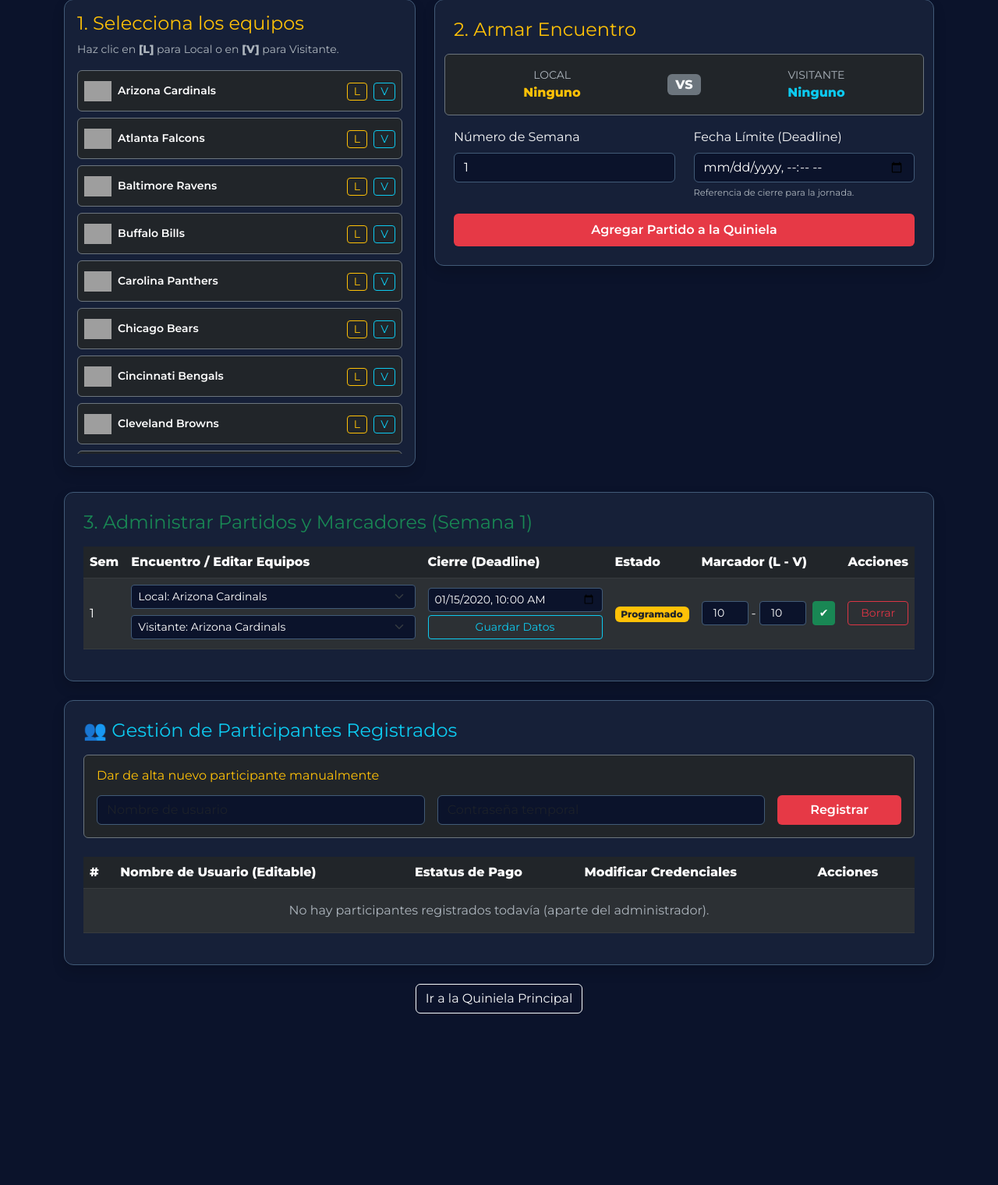
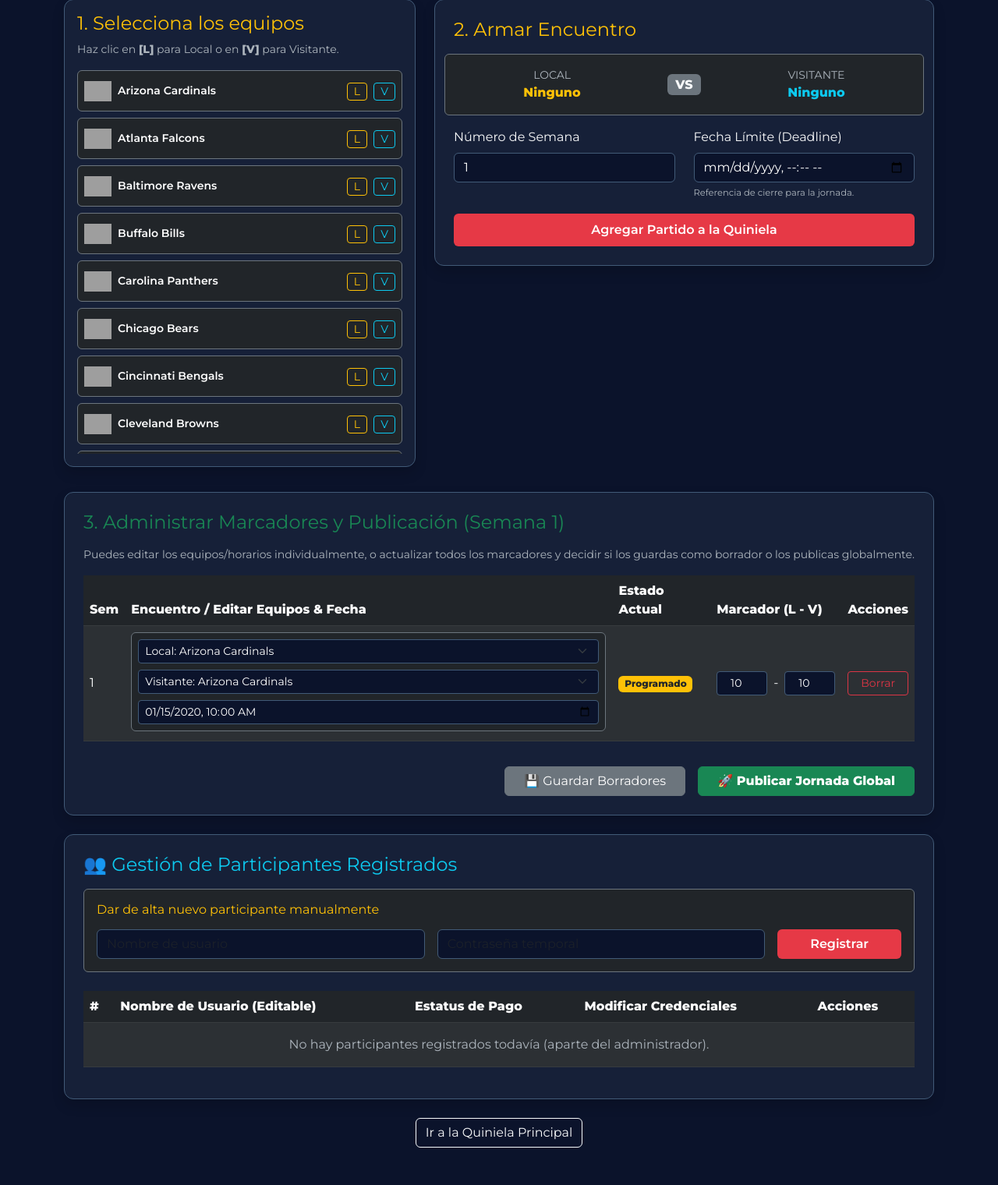
Before and after one commit to Lemustark/nfl-quiniela, a Flask app: page /admin?week=1 in a window 1280 px wide. Shown: the part 146-1666 px from the top of the page at 78% size. Before the commit the page ends 1446 px from the top, so only its background shows below. Run offline with Flask 3, Linux system fonts and the light colour scheme; a user stored in the database is signed in; tables that the repository leaves empty hold one stand-in row (values such as "Sample post"); grey boxes are pictures that could not be loaded.

Commit message:
Agregar guardado de borradores y publicacion global de marcadores

```diff
--- a/app.py
+++ b/app.py
@@ -180,16 +180,9 @@
     deadline_passed = False
     deadline_date = None
     if matches:
-        # Tomamos el deadline más lejano para que la jornada siga abierta mientras haya partidos futuros
         deadline_date = max(m.deadline for m in matches)
-
-        # 1. Obtenemos la hora actual exacta en México
         now_mx = datetime.now(ZoneInfo('America/Mexico_City')).replace(tzinfo=None)
-
-        # 2. Aseguramos que el deadline también esté libre de tz para comparar correctamente
         match_deadline = deadline_date.replace(tzinfo=None) if deadline_date.tzinfo else deadline_date
-
-        # 3. Comparamos
         if now_mx >= match_deadline:
             deadline_passed = True
 
@@ -241,7 +234,6 @@
     matches = Match.query.filter_by(week=current_week).all()
     match_dict = {m.id: m for m in matches}
 
-    # Calcular si el deadline de la semana ya pasó usando el max deadline
     deadline_passed = False
     if matches:
         first_match_deadline = max(m.deadline for m in matches)
@@ -249,7 +241,6 @@
         if now_mx >= first_match_deadline:
             deadline_passed = True
 
-    # Excluir al usuario 'admin' de la lista de participantes por ética
     users = User.query.filter(User.username != 'admin').all()
     scores = []
 
@@ -264,12 +255,12 @@
             if match:
                 choice = 'L' if p.chosen_team == match.home_team else 'V'
 
-                # CANDADO: Solo mostrar el pronóstico de otros si ya pasó el deadline
                 if deadline_passed or u.id == current_user.id:
                     user_match_choices[p.match_id] = choice
                 else:
                     user_match_choices[p.match_id] = '🔒'
 
+                # Solo contabiliza puntos si el partido está publicado como 'final'
                 if match.status == 'final':
                     total_predicted += 1
                     winner = None
@@ -368,7 +359,6 @@
                 )
             return redirect(url_for('admin', week=week))
 
-        # --- NUEVA ACCIÓN: EDITAR PARTIDO (EQUIPOS Y DEADLINE) ---
         elif action == 'edit_match':
             match_id = int(request.form.get('match_id'))
             home_team = request.form.get('edit_home_team')
@@ -408,6 +398,39 @@
                 flash('Marcador actualizado correctamente.', 'success')
             return redirect(url_for('admin', week=current_week) + '#scores-section')
 
+        # --- NUEVA ACCIÓN: GUARDAR BORRADORES EN LOTE ---
+        elif action == 'save_all_scores':
+            match_ids = request.form.getlist('match_ids')
+            for m_id in match_ids:
+                match = Match.query.get(int(m_id))
+                if match:
+                    home_val = request.form.get(f'home_score_{m_id}')
+                    away_val = request.form.get(f'away_score_{m_id}')
+                    if home_val is not None and away_val is not None:
+                        match.home_score = int(home_val)
+                        match.away_score = int(away_val)
+                        if match.status == 'scheduled':
+                            match.status = 'saved'
+            db.session.commit()
+            flash('Marcadores guardados como borrador correctamente.', 'success')
+            return redirect(url_for('admin', week=current_week) + '#scores-section')
+
+        # --- NUEVA ACCIÓN: PUBLICAR JORNADA GLOBAL ---
+        elif action == 'publish_week':
+            match_ids = request.form.getlist('match_ids')
+            for m_id in match_ids:
+                match = Match.query.get(int(m_id))
+                if match:
+                    home_val = request.form.get(f'home_score_{m_id}')
+                    away_val = request.form.get(f'away_score_{m_id}')
+                    if home_val is not None and away_val is not None:
+                        match.home_score = int(home_val)
+                        match.away_score = int(away_val)
+                    match.status = 'final'
+            db.session.commit()
+            flash('¡Jornada publicada oficialmente! Tabla de posiciones actualizada.', 'success')
+            return redirect(url_for('admin', week=current_week) + '#scores-section')
+
         elif action == 'delete_match':
             match_id = int(request.form.get('match_id'))
             Prediction.query.filter_by(match_id=match_id).delete()
@@ -433,7 +456,6 @@
                 flash(f'Participante "{new_username}" registrado exitosamente.', 'success')
             return redirect(url_for('admin', week=current_week) + '#users-section')
 
-        # --- ACCIÓN MEJORADA: EDITAR USUARIO (NOMBRE Y/O CONTRASEÑA) ---
         elif action == 'edit_user':
             user_id = int(request.form.get('user_id'))
             new_username = request.form.get('edit_username', '').strip()
@@ -442,7 +464,6 @@
 
             if user_to_edit:
                 if new_username and new_username != user_to_edit.username:
-                    # Validar que no exista otro usuario con ese nombre
                     if User.query.filter_by(username=new_username).first():
                         flash(f'El nombre de usuario "{new_username}" ya está en uso.', 'danger')
                         return redirect(url_for('admin', week=current_week) + '#users-section')
--- a/templates/admin.html
+++ b/templates/admin.html
@@ -84,93 +84,98 @@
     </div>
 </form>
 
-<!-- SECCIÓN 3: Actualizar Marcadores y Editar Partidos -->
+<!-- SECCIÓN 3: GESTIÓN DE MARCADORES Y PUBLICACIÓN EN LOTE -->
 <div class="card card-match p-4 shadow mt-2 mb-4" id="scores-section">
-    <h4 class="mb-3 text-success">3. Administrar Partidos y Marcadores (Semana {{ week }})</h4>
+    <h4 class="mb-3 text-success">3. Administrar Marcadores y Publicación (Semana {{ week }})</h4>
+    <p class="text-muted small mb-3">Puedes editar los equipos/horarios individualmente, o actualizar todos los marcadores y decidir si los guardas como borrador o los publicas globalmente.</p>
+
+    <form method="POST" action="{{ url_for('admin', week=week) }}#scores-section">
         <div class="table-responsive">
             <table class="table table-dark table-striped align-middle">
                 <thead>
                     <tr>
                         <th>Sem</th>
-                    <th>Encuentro / Editar Equipos</th>
-                    <th>Cierre (Deadline)</th>
-                    <th>Estado</th>
+                        <th>Encuentro / Editar Equipos & Fecha</th>
+                        <th>Estado Actual</th>
                         <th>Marcador (L - V)</th>
                         <th>Acciones</th>
                     </tr>
                 </thead>
                 <tbody>
                     {% for m in matches %}
+                        <input type="hidden" name="match_ids" value="{{ m.id }}">
                         <tr>
                             <td>{{ m.week }}</td>
-                        <!-- Formulario para editar Equipos y Deadline del partido -->
                             <td>
-                            <form method="POST" action="{{ url_for('admin', week=week) }}#scores-section" class="row g-1 align-items-center">
-                                <input type="hidden" name="action" value="edit_match">
-                                <input type="hidden" name="match_id" value="{{ m.id }}">
+                                <!-- Formulario independiente para editar los equipos y la fecha/hora de este partido -->
+                                <div class="p-2 rounded bg-dark border border-secondary mb-1">
+                                    <div class="row g-1">
                                         <div class="col-12">
-                                    <select name="edit_home_team" class="form-select form-select-sm bg-dark text-white border-secondary mb-1">
+                                            <select name="edit_home_team_{{ m.id }}" id="edit_home_{{ m.id }}" class="form-select form-select-sm bg-dark text-white border-secondary mb-1" onchange="submitEditMatch('{{ m.id }}')">
                                                 {% for t_name in teams_dict.keys() %}
                                                     <option value="{{ t_name }}" {% if t_name == m.home_team %}selected{% endif %}>Local: {{ t_name }}</option>
                                                 {% endfor %}
                                             </select>
                                         </div>
                                         <div class="col-12">
-                                    <select name="edit_away_team" class="form-select form-select-sm bg-dark text-white border-secondary mb-1">
+                                            <select name="edit_away_team_{{ m.id }}" id="edit_away_{{ m.id }}" class="form-select form-select-sm bg-dark text-white border-secondary mb-1" onchange="submitEditMatch('{{ m.id }}')">
                                                 {% for t_name in teams_dict.keys() %}
                                                     <option value="{{ t_name }}" {% if t_name == m.away_team %}selected{% endif %}>Visitante: {{ t_name }}</option>
                                                 {% endfor %}
                                             </select>
                                         </div>
-                        </td>
-                        <td>
-                                <input type="datetime-local" name="edit_deadline" class="form-control form-control-sm bg-dark text-white border-secondary" value="{{ m.deadline.strftime('%Y-%m-%dT%H:%M') }}" required>
-                                <button type="submit" class="btn btn-sm btn-outline-info w-100 mt-1" title="Guardar cambios de equipos y hora">Guardar Datos</button>
-                            </form>
+                                        <div class="col-12">
+                                            <input type="datetime-local" name="edit_deadline_{{ m.id }}" id="edit_deadline_{{ m.id }}" class="form-control form-control-sm bg-dark text-white border-secondary" value="{{ m.deadline.strftime('%Y-%m-%dT%H:%M') }}" onchange="submitEditMatch('{{ m.id }}')" required>
+                                        </div>
+                                    </div>
+                                </div>
                             </td>
                             <td>
                                 {% if m.status == 'final' %}
-                                <span class="badge bg-success">Finalizado</span>
+                                    <span class="badge bg-success">Publicado</span>
+                                {% elif m.status == 'saved' %}
+                                    <span class="badge bg-info text-dark">Borrador</span>
                                 {% else %}
                                     <span class="badge bg-warning text-dark">Programado</span>
                                 {% endif %}
                             </td>
                             <td>
-                            <!-- Formulario para actualizar el marcador final -->
-                            <form method="POST" action="{{ url_for('admin', week=week) }}#scores-section" class="d-flex align-items-center gap-1">
-                                <input type="hidden" name="action" value="update_score">
-                                <input type="hidden" name="match_id" value="{{ m.id }}">
-                                <input type="number" name="home_score" class="form-control form-control-sm text-center" value="{{ m.home_score }}" style="width: 60px;" required>
+                                <div class="d-flex align-items-center gap-2">
+                                    <input type="number" name="home_score_{{ m.id }}" class="form-control form-control-sm text-center" value="{{ m.home_score }}" style="width: 65px;" required>
                                     <span>-</span>
-                                <input type="number" name="away_score" class="form-control form-control-sm text-center" value="{{ m.away_score }}" style="width: 60px;" required>
-                                <button type="submit" class="btn btn-sm btn-success ms-1" title="Actualizar marcador">✔</button>
-                            </form>
+                                    <input type="number" name="away_score_{{ m.id }}" class="form-control form-control-sm text-center" value="{{ m.away_score }}" style="width: 65px;" required>
+                                </div>
                             </td>
                             <td>
                                 <div class="d-flex flex-column gap-1">
                                     {% if m.status == 'final' %}
-                                    <form method="POST" action="{{ url_for('admin', week=week) }}#scores-section">
-                                        <input type="hidden" name="action" value="reopen_match">
-                                        <input type="hidden" name="match_id" value="{{ m.id }}">
-                                        <button type="submit" class="btn btn-sm btn-outline-warning w-100" title="Regresar a programado">Reabrir 🔄</button>
-                                    </form>
+                                        <button type="submit" name="action" value="reopen_match" formaction="{{ url_for('admin', week=week) }}" class="btn btn-sm btn-outline-warning" name="match_id" value="{{ m.id }}">Reabrir 🔄</button>
                                     {% endif %}
-                                <form method="POST" action="{{ url_for('admin', week=week) }}#scores-section">
-                                    <input type="hidden" name="action" value="delete_match">
-                                    <input type="hidden" name="match_id" value="{{ m.id }}">
-                                    <button type="submit" class="btn btn-sm btn-outline-danger w-100" onclick="return confirm('¿Borrar partido?')">Borrar</button>
-                                </form>
+                                    <button type="submit" name="action" value="delete_match" formaction="{{ url_for('admin', week=week) }}" class="btn btn-sm btn-outline-danger" onclick="return confirm('¿Borrar partido?')" name="match_id" value="{{ m.id }}">Borrar</button>
                                 </div>
                             </td>
                         </tr>
                     {% else %}
                         <tr>
-                        <td colspan="6" class="text-center text-muted py-3">No hay partidos creados para la Semana {{ week }} todavía.</td>
+                            <td colspan="5" class="text-center text-muted py-3">No hay partidos creados para la Semana {{ week }} todavía.</td>
                         </tr>
                     {% endfor %}
                 </tbody>
             </table>
         </div>
+
+        {% if matches %}
+            <!-- BOTONES MAESTROS DE GUARDADO EN LOTE Y PUBLICACIÓN -->
+            <div class="d-flex justify-content-end gap-3 mt-3">
+                <button type="submit" name="action" value="save_all_scores" class="btn btn-secondary px-4">
+                    💾 Guardar Borradores
+                </button>
+                <button type="submit" name="action" value="publish_week" class="btn btn-success px-4 fw-bold" onclick="return confirm('¿Estás seguro de publicar la jornada? Esto actualizará la tabla de posiciones global de todos los usuarios.')">
+                    🚀 Publicar Jornada Global
+                </button>
+            </div>
+        {% endif %}
+    </form>
 </div>
 
 <!-- SECCIÓN 4: GESTIÓN DE PARTICIPANTES -->
@@ -211,14 +216,12 @@
                     <tr>
                         <td>{{ loop.index }}</td>
                         <td>
-                            <!-- Formulario para editar nombre de usuario y contraseña al mismo tiempo -->
                             <form method="POST" action="{{ url_for('admin', week=week) }}#users-section" class="d-flex flex-column gap-2">
                                 <input type="hidden" name="action" value="edit_user">
                                 <input type="hidden" name="user_id" value="{{ u.id }}">
                                 <input type="text" name="edit_username" class="form-control form-control-sm text-info fw-bold" value="{{ u.username }}" required>
                         </td>
                         <td>
-                            <!-- Formulario independiente para alternar estatus de pago -->
                             </form>
                             <form method="POST" action="{{ url_for('admin', week=week) }}#users-section" class="d-inline">
                                 <input type="hidden" name="action" value="toggle_payment">
@@ -231,7 +234,6 @@
                             </form>
                         </td>
                         <td>
-                            <!-- Continuación del form de credenciales del usuario -->
                             <form method="POST" action="{{ url_for('admin', week=week) }}#users-section" class="d-flex gap-2 align-items-center">
                                 <input type="hidden" name="action" value="edit_user">
                                 <input type="hidden" name="user_id" value="{{ u.id }}">
@@ -286,5 +288,46 @@
         }
         btnElement.closest('.team-row').classList.add('border-danger');
     }
+
+    // Función auxiliar para disparar la actualización individual de un partido si cambian equipos o fecha
+    function submitEditMatch(matchId) {
+        // Creamos un form dinámico para enviar la edición de ese partido específico
+        let form = document.createElement('form');
+        form.method = 'POST';
+        form.action = "{{ url_for('admin', week=week) }}#scores-section";
+
+        let actionInput = document.createElement('input');
+        actionInput.type = 'hidden';
+        actionInput.name = 'action';
+        actionInput.value = 'edit_match';
+        form.appendChild(actionInput);
+
+        let idInput = document.createElement('input');
+        idInput.type = 'hidden';
+        idInput.name = 'match_id';
+        idInput.value = matchId;
+        form.appendChild(idInput);
+
+        let homeInput = document.createElement('input');
+        homeInput.type = 'hidden';
+        homeInput.name = 'edit_home_team';
+        homeInput.value = document.getElementById('edit_home_' + matchId).value;
+        form.appendChild(homeInput);
+
+        let awayInput = document.createElement('input');
+        awayInput.type = 'hidden';
+        awayInput.name = 'edit_away_team';
+        awayInput.value = document.getElementById('edit_away_' + matchId).value;
+        form.appendChild(awayInput);
+
+        let deadlineInput = document.createElement('input');
+        deadlineInput.type = 'hidden';
+        deadlineInput.name = 'edit_deadline';
+        deadlineInput.value = document.getElementById('edit_deadline_' + matchId).value;
+        form.appendChild(deadlineInput);
+
+        document.body.appendChild(form);
+        form.submit();
+    }
 </script>
 {% endblock %}
```
Lines whose indentation alone changed are shown as unchanged.
